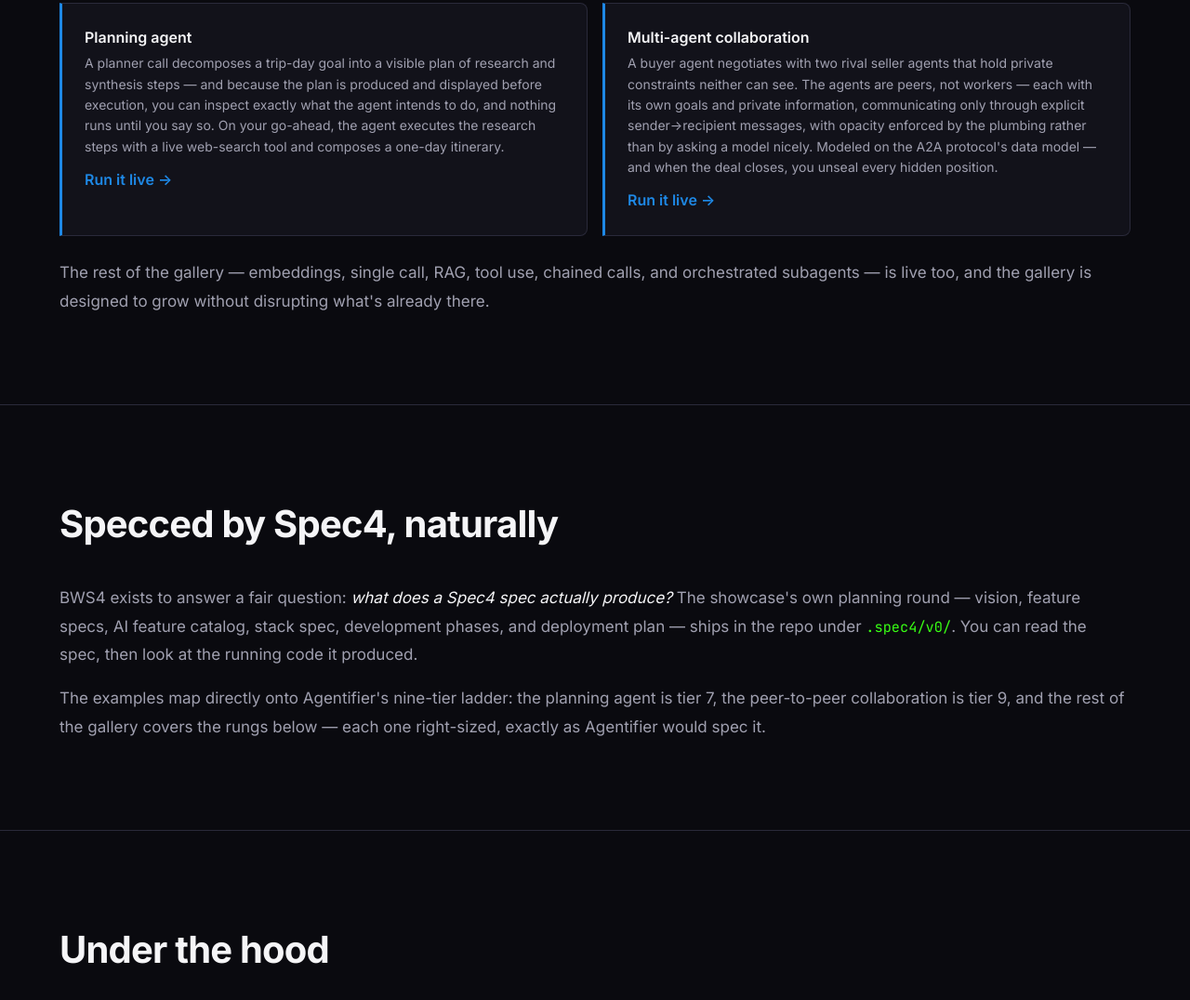
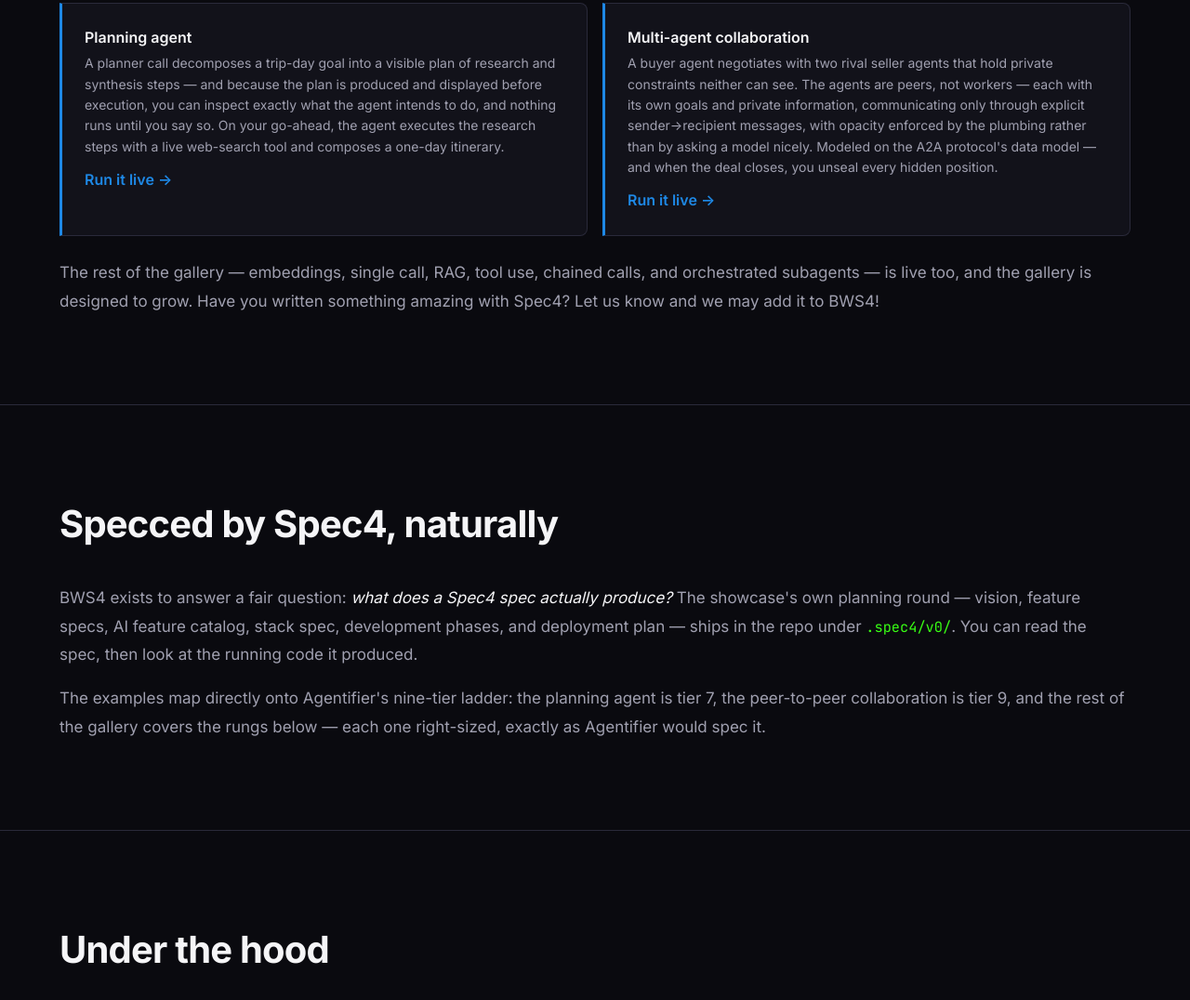
Before and after one commit to robertcrowe/spec4_website, a plain HTML site: page bws4/index.html in a window 1280 px wide. Shown: the part 971-2047 px from the top of the page at 93% size. Drawn offline with Linux system fonts and the light colour scheme.

Commit message:
Updating examples

```diff
--- a/bws4/index.html
+++ b/bws4/index.html
@@ -113,7 +113,7 @@
         </div>
       </div>
 
-      <p class="body-text fade-in" style="margin-top:1.5rem">The rest of the gallery — <a href="https://bw.spec4.ai/embeddings" target="_blank" rel="noopener">embeddings</a>, <a href="https://bw.spec4.ai/single-call" target="_blank" rel="noopener">single call</a>, <a href="https://bw.spec4.ai/rag" target="_blank" rel="noopener">RAG</a>, <a href="https://bw.spec4.ai/tool-use" target="_blank" rel="noopener">tool use</a>, <a href="https://bw.spec4.ai/chained-calls" target="_blank" rel="noopener">chained calls</a>, and <a href="https://bw.spec4.ai/orchestrated" target="_blank" rel="noopener">orchestrated subagents</a> — is live too, and the gallery is designed to grow without disrupting what's already there.</p>
+      <p class="body-text fade-in" style="margin-top:1.5rem">The rest of the gallery — <a href="https://bw.spec4.ai/embeddings" target="_blank" rel="noopener">embeddings</a>, <a href="https://bw.spec4.ai/single-call" target="_blank" rel="noopener">single call</a>, <a href="https://bw.spec4.ai/rag" target="_blank" rel="noopener">RAG</a>, <a href="https://bw.spec4.ai/tool-use" target="_blank" rel="noopener">tool use</a>, <a href="https://bw.spec4.ai/chained-calls" target="_blank" rel="noopener">chained calls</a>, and <a href="https://bw.spec4.ai/orchestrated" target="_blank" rel="noopener">orchestrated subagents</a> — is live too, and the gallery is designed to grow.  Have you written something amazing with Spec4?  Let us know and we may add it to BWS4!</p>
     </div>
   </section>
 
```
